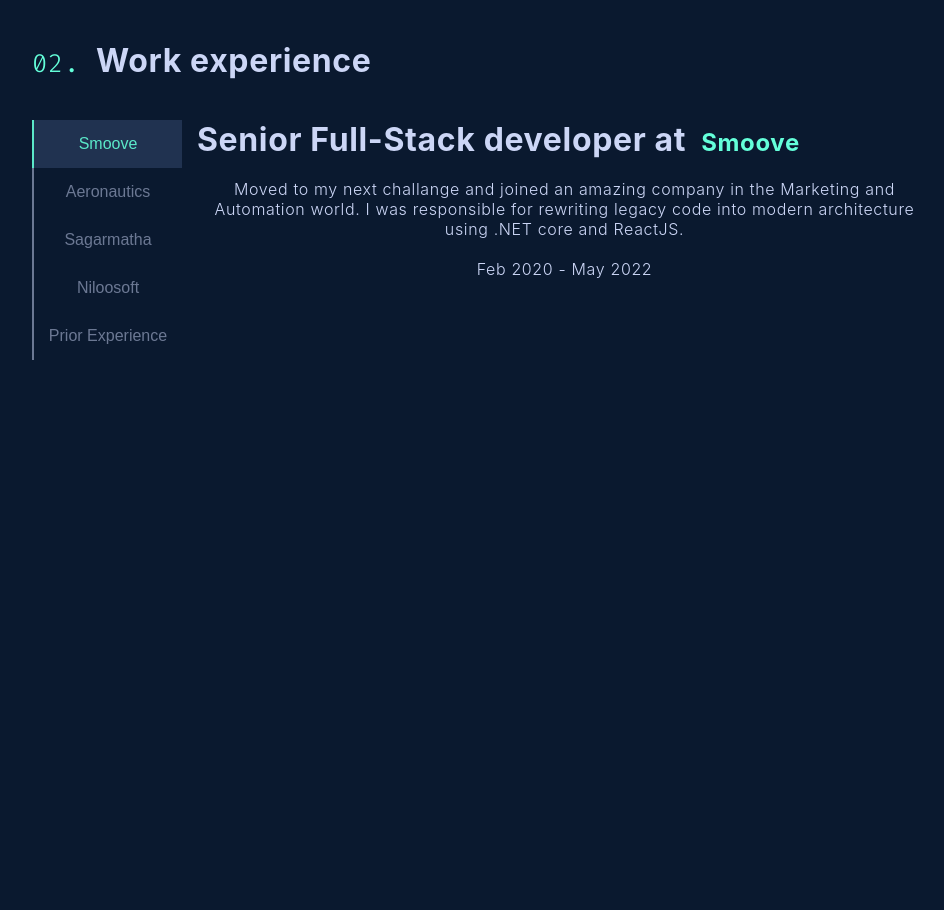
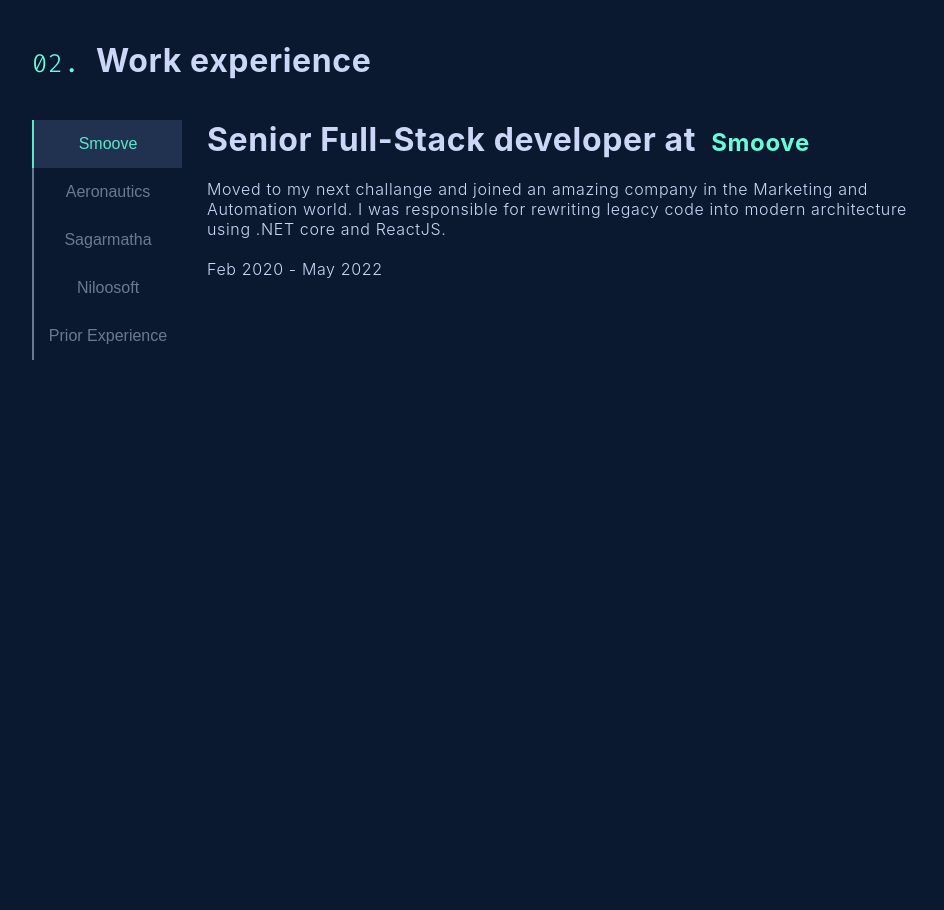
Before and after one commit to dshivrin/Portfolio, a React (Create React App) app: page / in a window 1280 px wide. Shown: the part 1860-2770 px from the top of the page, without its empty margins (158-1102 px from the left). Built offline with nearby package versions, Linux system fonts and the light colour scheme; a web font is replaced by a local one.

Commit message:
Mobile CSS fixes

```diff
--- a/src/App.scss
+++ b/src/App.scss
@@ -30,7 +30,7 @@
   font-size: 16px;
   letter-spacing: 0.04em;
   color: var(--font-color);
-  //position: absolute;// this solves an annoying bug on chrome mobile view..
+
   .main-container {
     margin: 0 auto;
   }
@@ -46,6 +46,7 @@
 
   @media (max-width: 768px) {
     font-size: 1.35em;
+    position: absolute;// this solves an annoying bug on chrome mobile view..
   }
 }
 
--- a/src/Components/AboutMe/AboutMe.tsx
+++ b/src/Components/AboutMe/AboutMe.tsx
@@ -14,7 +14,7 @@
   height: 100vh;
   @media (max-width: 768px) {
     margin: 0 auto;
-    height: 100vh;
+    height: auto;
   }
 `;
 
--- a/src/Components/Experience/Experience.tsx
+++ b/src/Components/Experience/Experience.tsx
@@ -1,20 +1,20 @@
 import Title from "../Title/Title";
-import {
-  Container,
-  DesktopContainer,
-  MobileContainer,
-} from "../Shared/StyledComponents/Container";
+import { Container } from "../Shared/StyledComponents/Container";
 import styled from "styled-components";
 import { useState } from "react";
 import data from "../../Data/data.json";
 import ExperienceContent from "./Switchable/ExperienceContent";
 import { Workplace } from "../../Core/types";
 import Tabs from "./Switchable/Tabs/Tabs";
-import Carousel from "./Carousel/Carousel";
 import { StyledInner } from "../Shared/StyledComponents/InnerContainer";
 
 const StyledInnerColumn = styled(StyledInner)`
   flex-direction: column;
+  margin: 0 auto;
+`;
+
+const StyledInnerRow = styled(StyledInner)`
+  flex-direction: row;
   margin: 0 auto;
 `;
 
@@ -52,15 +52,6 @@
     flex-direction: column;
   `;
 
-  const innerStyles = {
-    display: "flex",
-    alignContent: "center",
-    justifyContent: "space-evenly",
-    maxWidth: "900px",
-    gap: "15px",
-    margin: "0 auto",
-  };
-
   //to match the gap between the flex items
   const titleStyle = {
     marginBottom: "15px",
@@ -70,13 +61,10 @@
     <ExperienceContainer id="experience">
       <StyledInnerColumn>
         <Title style={titleStyle} text="Work experience" />
-        <DesktopContainer style={innerStyles}>
+        <StyledInnerRow>
           <Tabs tabs={workplaces} OnClick={OnTitleClick} />
           <ExperienceContent selectedWorkplace={selectedWorkPlace} />
-        </DesktopContainer>
-        <MobileContainer>
-          <Carousel OnClick={() => console.log("hey")} tabs={workplaces} />
-        </MobileContainer>
+        </StyledInnerRow>
       </StyledInnerColumn>
     </ExperienceContainer>
   );
--- a/src/Components/Shared/StyledComponents/Container.ts
+++ b/src/Components/Shared/StyledComponents/Container.ts
@@ -12,6 +12,12 @@
 export const DesktopContainer = styled(Container)`
   flex-direction: row;
   height: auto;
+  display: "flex";
+  align-content: "center";
+  justify-content: "space-evenly";
+  max-width: "900px";
+  gap: "15px";
+  margin: "0 auto";
   @media (max-width: 768px) {
     display: none;
   }
```
